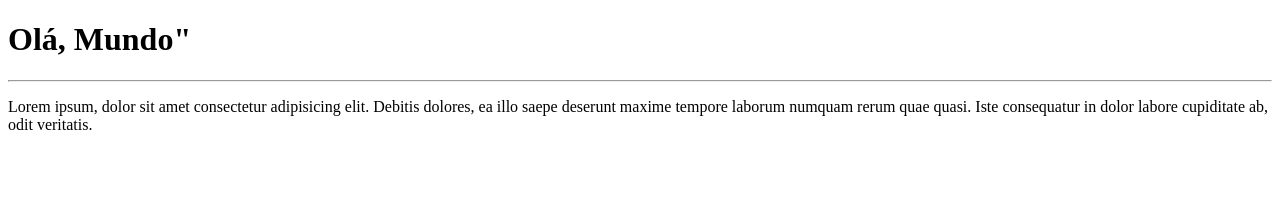
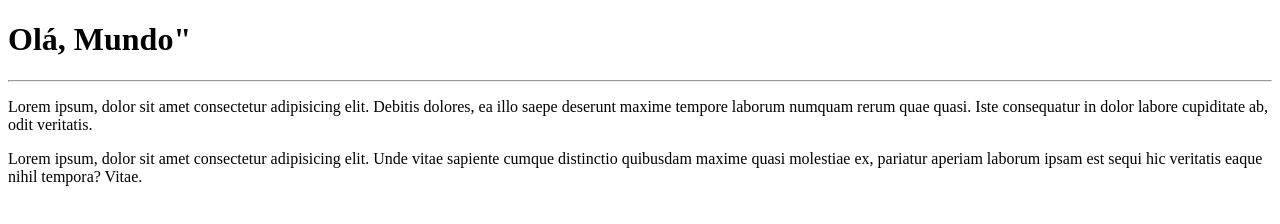
Before and after one commit to joao7otavio/Ola-Mundo, a plain HTML site: page site-exemplo/index.html in a window 1280 px wide. Drawn offline with Linux system fonts and the light colour scheme.

Commit message:
adicionei um paragrafo

```diff
--- a/site-exemplo/index.html
+++ b/site-exemplo/index.html
@@ -9,5 +9,6 @@
     <h1>Olá, Mundo"</h1>
     <hr>
     <p>Lorem ipsum, dolor sit amet consectetur adipisicing elit. Debitis dolores, ea illo saepe deserunt maxime tempore laborum numquam rerum quae quasi. Iste consequatur in dolor labore cupiditate ab, odit veritatis.</p>
+    <p>Lorem ipsum, dolor sit amet consectetur adipisicing elit. Unde vitae sapiente cumque distinctio quibusdam maxime quasi molestiae ex, pariatur aperiam laborum ipsam est sequi hic veritatis eaque nihil tempora? Vitae.</p>
 </body>
 </html>
```
